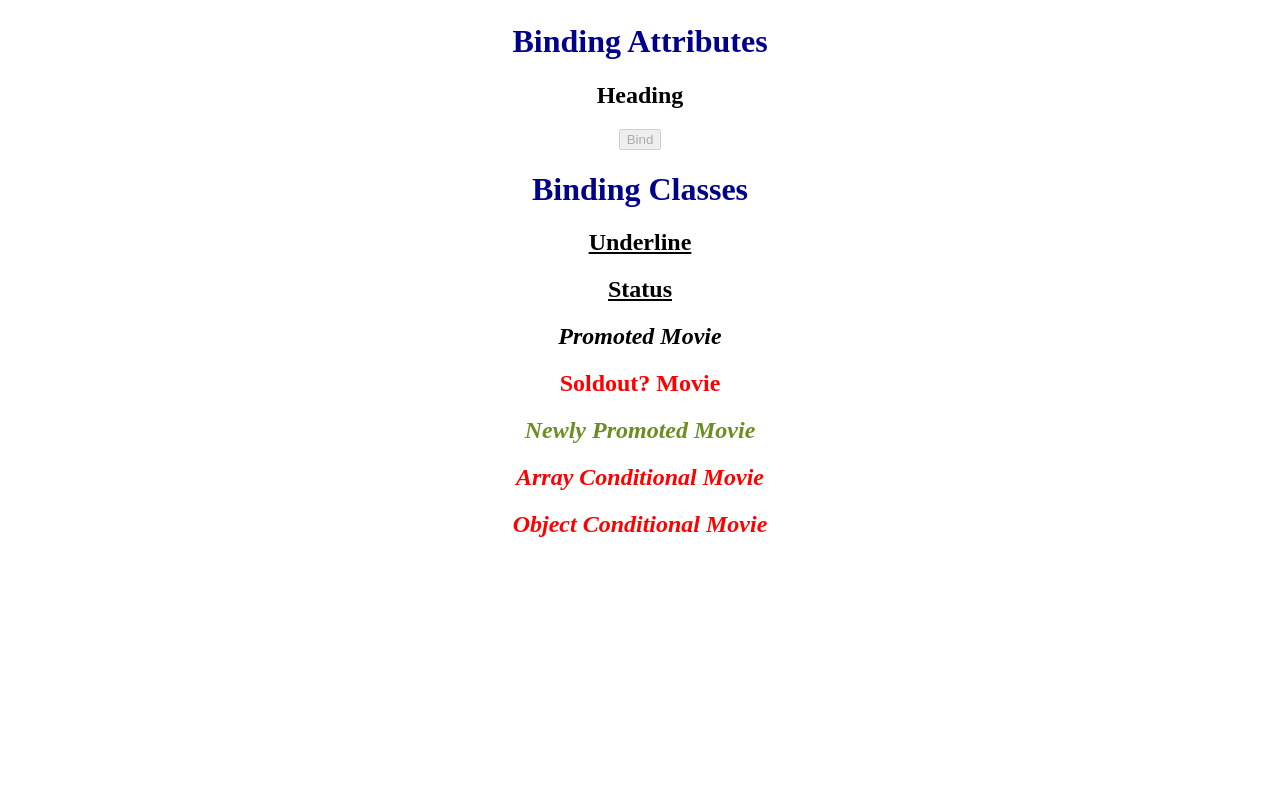
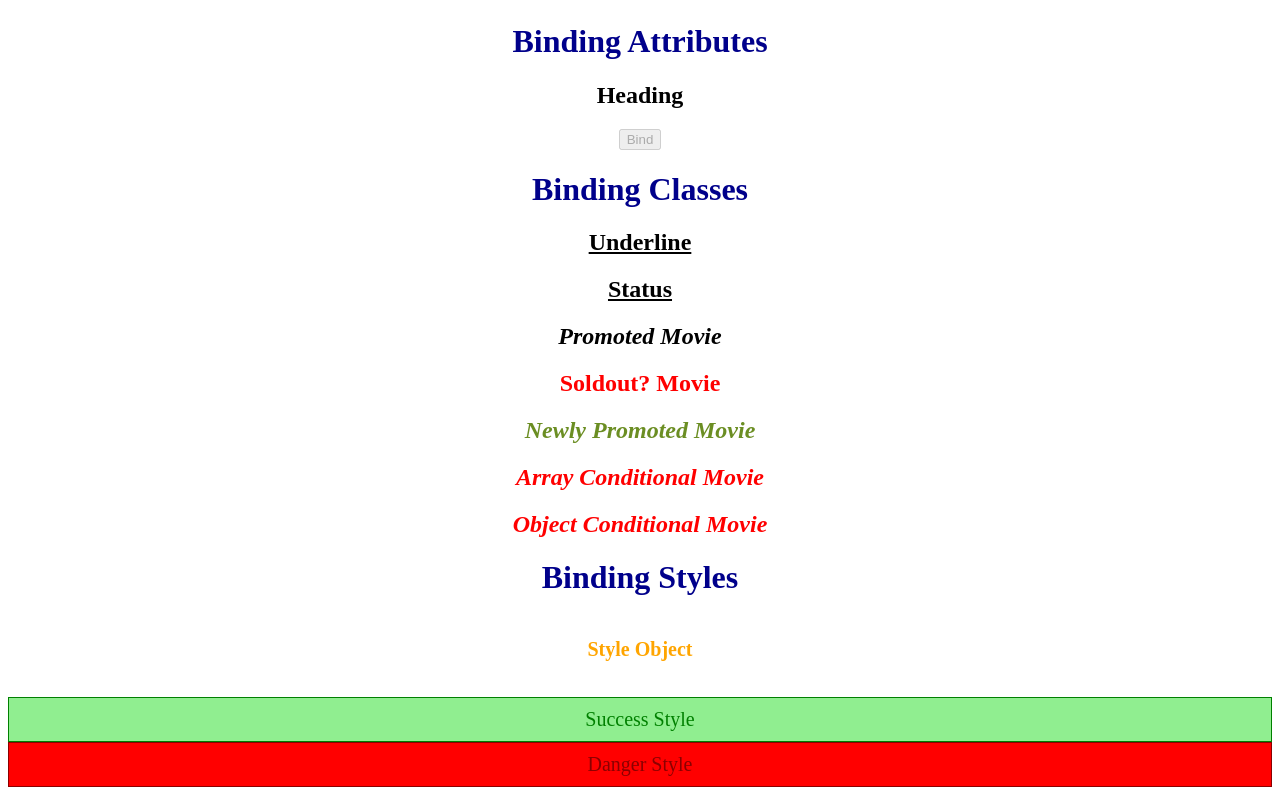
Before and after one commit to PeterOsoo/vue-js, a Vue app: page / in a window 1280 px wide. Shown: the part 230-1025 px from the top of the page. Before the commit the page ends 800 px from the top, so only its background shows below. Built offline with nearby package versions, Linux system fonts and the light colour scheme.

Commit message:
Binding Styles

```diff
--- a/src/App.vue
+++ b/src/App.vue
@@ -1,7 +1,7 @@
 <template>
   <!-- Binding Text -->
   <h1>Binding Text</h1>
-  <div>{{greet}} {{name}}</div>
+  <div>{{ greet }} {{ name }}</div>
   <div v-text="channel"></div>
 
   <!-- Binding HTML -->
@@ -26,7 +26,7 @@
     Array Conditional Movie
   </h2>
 
-   <h2
+  <h2
     v-bind:class="{
       promoted: isPromoted,
       new: !isSoldOut,
@@ -36,12 +36,16 @@
     Object Conditional Movie
   </h2>
 
+  <!-- Binding Styles -->
+  <h1>Binding Styles</h1>
+  <h2 v-bind:style="headerStyleObject">Style Object</h2>
+  <div v-bind:style="[baseStyleObject, successStyleObject]">Success Style</div>
+  <div v-bind:style="[baseStyleObject, dangerStyleObject]">Danger Style</div>
 </template>
 
 <script>
-
 export default {
-  name: 'App',
+  name: "App",
   data() {
     return {
       greet: "Hello",
@@ -52,10 +56,31 @@
       isDisabled: true,
       status: "success",
       isPromoted: true,
-      isSoldOut: true
-    }
-  }
-}
+      isSoldOut: true,
+      highlightColor: "orange",
+      headerSize: 50,
+      headerStyleObject: {
+        color: "orange",
+        fontSize: "20px",
+        padding: "20px",
+      },
+      baseStyleObject: {
+        fontSize: "20px",
+        padding: "10px",
+      },
+      successStyleObject: {
+        color: "green",
+        backgroundColor: "lightgreen",
+        border: "1px solid green",
+      },
+      dangerStyleObject: {
+        color: "darkred",
+        backgroundColor: "red",
+        border: "1px solid darkred",
+      },
+    };
+  },
+};
 </script>
 
 <style>
```
